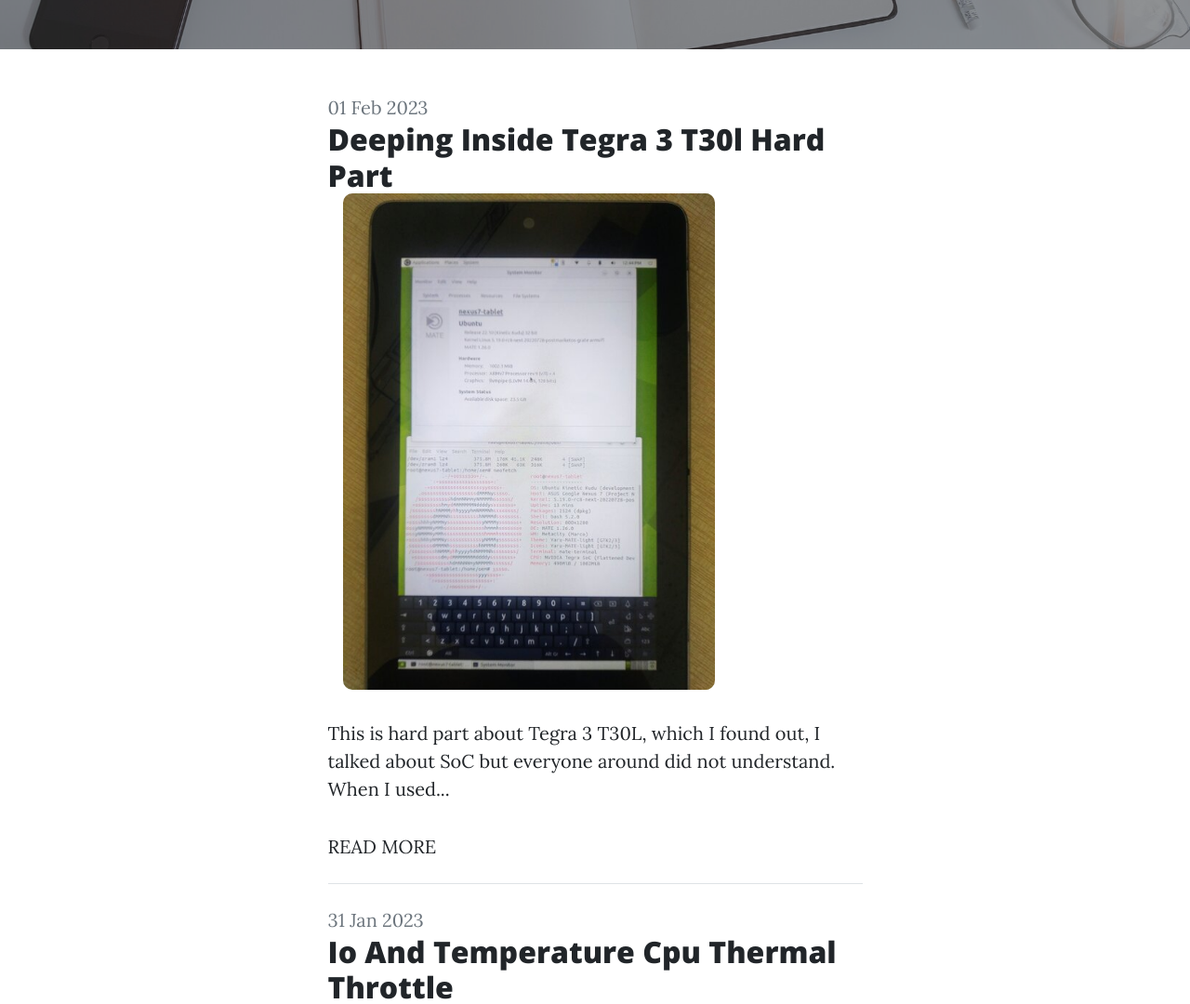
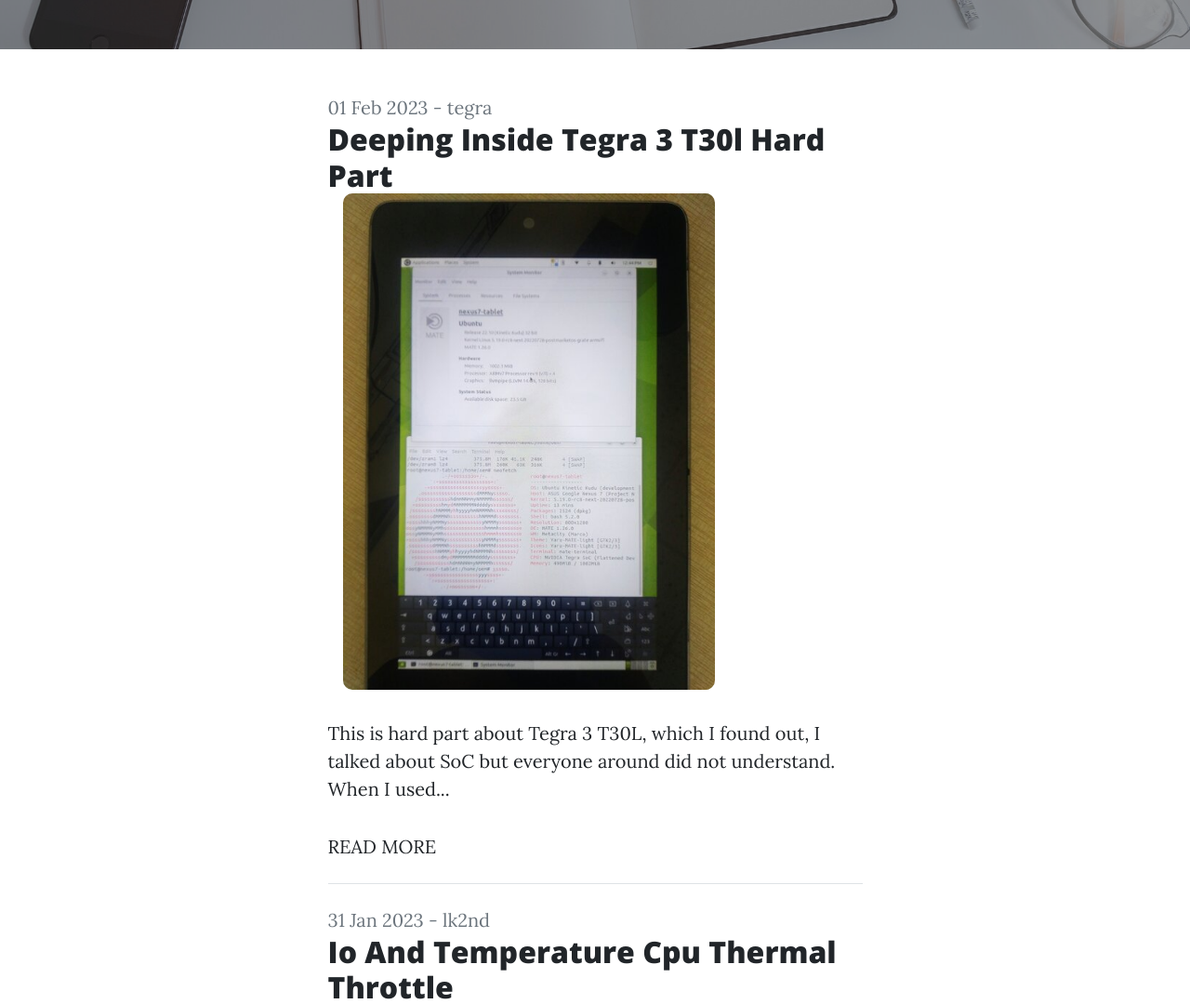
Before and after one commit to Baonks81/baonks81.github.io, a Jekyll site: the page built from index.html, in a window 1280 px wide. Shown: the part 479-1559 px from the top of the page at 93% size. Built offline with Jekyll 4.4.1, drawn with Linux system fonts in a browser that asks for light colours; nearby versions of some CDN libraries; library files that are not in the unit come from our copies; the list of posts is cut into pages by our own code.

Commit message:
Update index.html

```diff
--- a/index.html
+++ b/index.html
@@ -11,13 +11,7 @@
   {% for post in paginator.posts %}
     <article>
       <header>
-        <span class="text-muted font-italic">
-           {{ post.date | date: "%d %b %Y" }}
-           {% assign category = site.categories | where: 'short_name', page.category | first %}
-           {% if category %}
-             - <a href="{{ category.url }}"">{{ category.name }}</a>
-           {% endif %}
-        </span>
+        <span class="text-muted font-italic">{{ post.date | date: "%d %b %Y" }} - {{ post.category }}</span>
         <h2>
            <a href="{{ post.url | relative_url }}">
              {{ post.title }}
```
